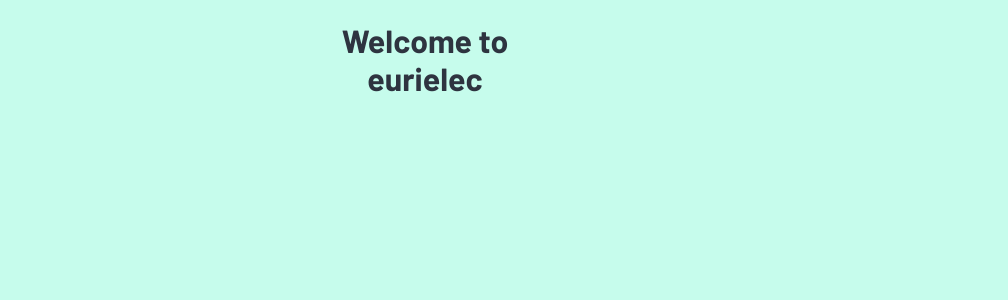
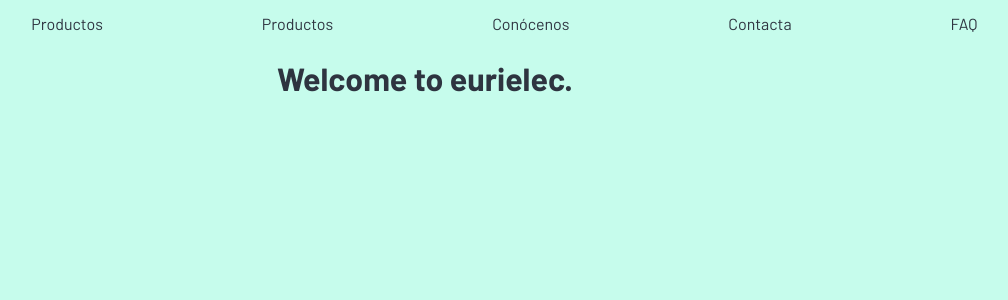
Before and after one commit to jdiezvenegas/euri_sudaderas, a Next.js app in the folder euri_sudaderas/: page / in a window 1280 px wide. Shown: the top 300 px of the page, without its empty margins (215-1223 px from the left). Built offline with nearby package versions, Linux system fonts and the light colour scheme.

Commit message:
wip: navbar

```diff
--- /dev/null
+++ b/euri_sudaderas/components/navigation.js
@@ -0,0 +1,26 @@
+import Link from "next/link";
+
+export default function Navigation() {
+  return (
+    <div className="nav-container">
+      <div className="nav-logo">
+        <img scr="/logo_euri.png" />
+      </div>
+      <div className="nav-item">
+        <Link href="/productos">Productos</Link>
+      </div>
+      <div className="nav-item">
+        <Link href="/productos">Productos</Link>
+      </div>
+      <div className="nav-item">
+        <Link href="/about">Conócenos</Link>
+      </div>
+      <div className="nav-item">
+        <Link href="mailto:sudaderas@eurielec.etsit.upm.es">Contacta</Link>
+      </div>
+      <div className="nav-item">
+        <Link href="/faq">FAQ</Link>
+      </div>
+    </div>
+  );
+}
--- a/euri_sudaderas/pages/index.js
+++ b/euri_sudaderas/pages/index.js
@@ -1,4 +1,5 @@
 import Head from "next/head";
+import Navigation from "../components/navigation";
 
 export default function Home() {
   return (
@@ -7,11 +8,10 @@
         <title>Sudaderas ETSIT</title>
         <link rel="icon" href="/favicon.ico" />
       </Head>
-
       <main>
-        <h1 className="header">
-          Welcome to <a href="https://eurielec.etsit.upm.es">eurielec</a>
-        </h1>
+        <Navigation />
+        <h1 className="header">Welcome to eurielec.</h1>
+        <img scr="/logo_euri.png" />
       </main>
     </div>
   );
--- /dev/null
+++ b/euri_sudaderas/styles/_navigation.scss
@@ -0,0 +1,11 @@
+.nav-container {
+    @include flexCenter(row);
+    height: 10%;
+    min-height: 30px;
+    max-height: 50px;
+
+    .nav-logo {
+        visibility: visible;
+        height: 100%;
+    }
+}
--- a/euri_sudaderas/styles/style.scss
+++ b/euri_sudaderas/styles/style.scss
@@ -3,3 +3,4 @@
 @import "./variables";
 @import "./functions";
 @import "./body";
+@import "./navigation";
```
Also changed, not shown: euri_sudaderas/public/logo_euri.png (added).
